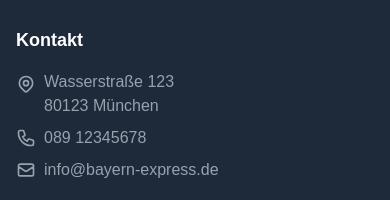
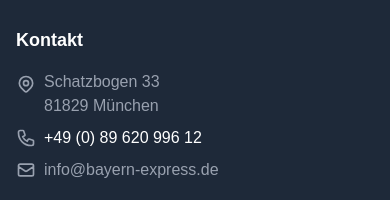
Before and after one commit to tomislav-varga/bayern-express, a Next.js app: page /leistungen/gebaeudemanagement in a window 390 px wide. Shown: the part 2125-2325 px from the top of the page. Built offline with nearby package versions, Linux system fonts and the light colour scheme.

Commit message:
add: address and telephone

```diff
--- a/src/components/ContactSection.tsx
+++ b/src/components/ContactSection.tsx
@@ -319,7 +319,7 @@ const ContactSection: FC = () => {
                   <path strokeLinecap="round" strokeLinejoin="round" strokeWidth="2" d="M3 5a2 2 0 012-2h3.28a1 1 0 01.948.684l1.498 4.493a1 1 0 01-.502 1.21l-2.257 1.13a11.042 11.042 0 005.516 5.516l1.13-2.257a1 1 0 011.21-.502l4.493 1.498a1 1 0 01.684.949V19a2 2 0 01-2 2h-1C9.716 21 3 14.284 3 6V5z"></path>
                 </svg>
                 <div>
-                  <p><a href="tel:+498923539323" className="hover:underline">+49 (0) 89 235 39 323</a></p>
+                  <p><a href="tel:+498962099612" className="hover:underline">+49 (0) 89 620 996 12</a></p>
                 </div>
               </div>
 
--- a/src/components/Footer.tsx
+++ b/src/components/Footer.tsx
@@ -65,15 +65,15 @@ const Footer: FC = () => {
                   <path strokeLinecap="round" strokeLinejoin="round" strokeWidth="2" d="M15 11a3 3 0 11-6 0 3 3 0 016 0z"></path>
                 </svg>
                 <span className="text-gray-400">
-                  Wasserstraße 123<br />
-                  80123 München
+                    Schatzbogen 33<br />
+                    81829 München
                 </span>
               </li>
               <li className="flex items-center">
                 <svg className="w-5 h-5 text-gray-400 mr-2" fill="none" stroke="currentColor" viewBox="0 0 24 24" xmlns="http://www.w3.org/2000/svg">
                   <path strokeLinecap="round" strokeLinejoin="round" strokeWidth="2" d="M3 5a2 2 0 012-2h3.28a1 1 0 01.948.684l1.498 4.493a1 1 0 01-.502 1.21l-2.257 1.13a11.042 11.042 0 005.516 5.516l1.13-2.257a1 1 0 011.21-.502l4.493 1.498a1 1 0 01.684.949V19a2 2 0 01-2 2h-1C9.716 21 3 14.284 3 6V5z"></path>
                 </svg>
-                <span className="text-gray-400">089 12345678</span>
+                  <span><a href="tel:+498962099612" className="hover:underline">+49 (0) 89 620 996 12</a></span>
               </li>
               <li className="flex items-center">
                 <svg className="w-5 h-5 text-gray-400 mr-2" fill="none" stroke="currentColor" viewBox="0 0 24 24" xmlns="http://www.w3.org/2000/svg">
```
